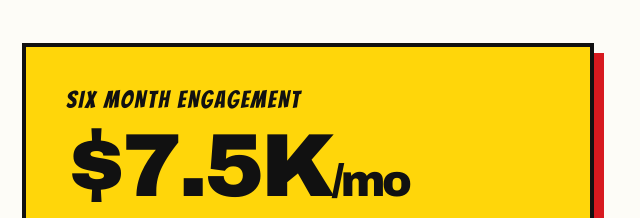
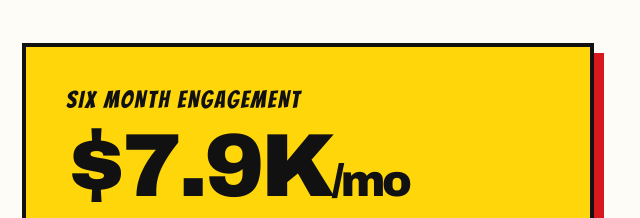
Before and after one commit to theofficialpinkie/crackedgtm, a plain HTML site: page paysquadproposal.html in a window 1280 px wide. Shown: the part 10191-10409 px from the top of the page, 636-1276 px from the left. Drawn offline with Linux system fonts and the light colour scheme.

Commit message:
PaySquad proposal: six-month engagement $7.5K -> $7.9K/mo
Co-Authored-By: Claude Opus 5.5 <noreply@anthropic.com>
Claude-Session: https://claude.ai/code/session_01BD3yjCAAs9JbpMWh5WJ8nT

```diff
--- a/paysquadproposal.html
+++ b/paysquadproposal.html
@@ -506,7 +506,7 @@ footer a{color:var(--paper)}
     </div>
     <div class="price-grid" style="grid-template-columns:repeat(2,minmax(0,1fr));gap:36px">
       <div class="price"><span class="k">MONTH TO MONTH</span><b>$10K<span style="font-size:.5em">/mo</span></b><h3>Cancel anytime</h3></div>
-      <div class="price y"><span class="k">SIX MONTH ENGAGEMENT</span><b>$7.5K<span style="font-size:.5em">/mo</span></b><h3>for 6 months, with a 3-month check-in</h3></div>
+      <div class="price y"><span class="k">SIX MONTH ENGAGEMENT</span><b>$7.9K<span style="font-size:.5em">/mo</span></b><h3>for 6 months, with a 3-month check-in</h3></div>
     </div>
     <p class="price-foot">Two senior operators for less than one full-time growth hire.</p>
   </div>
```
